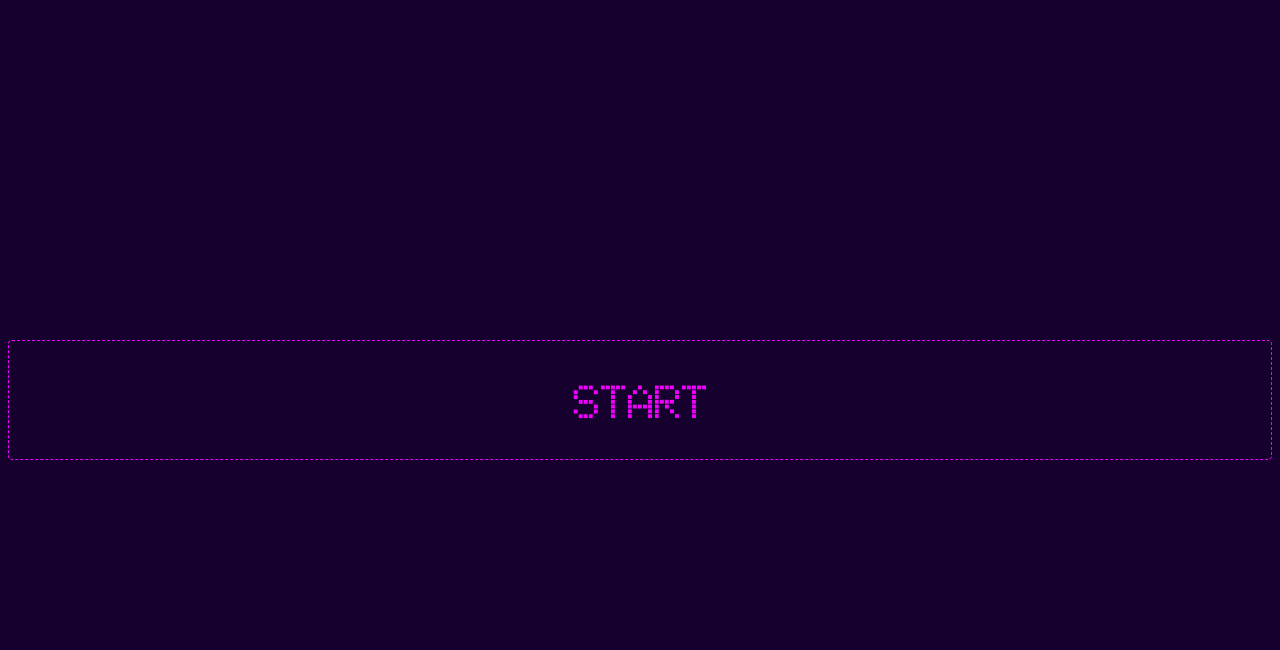
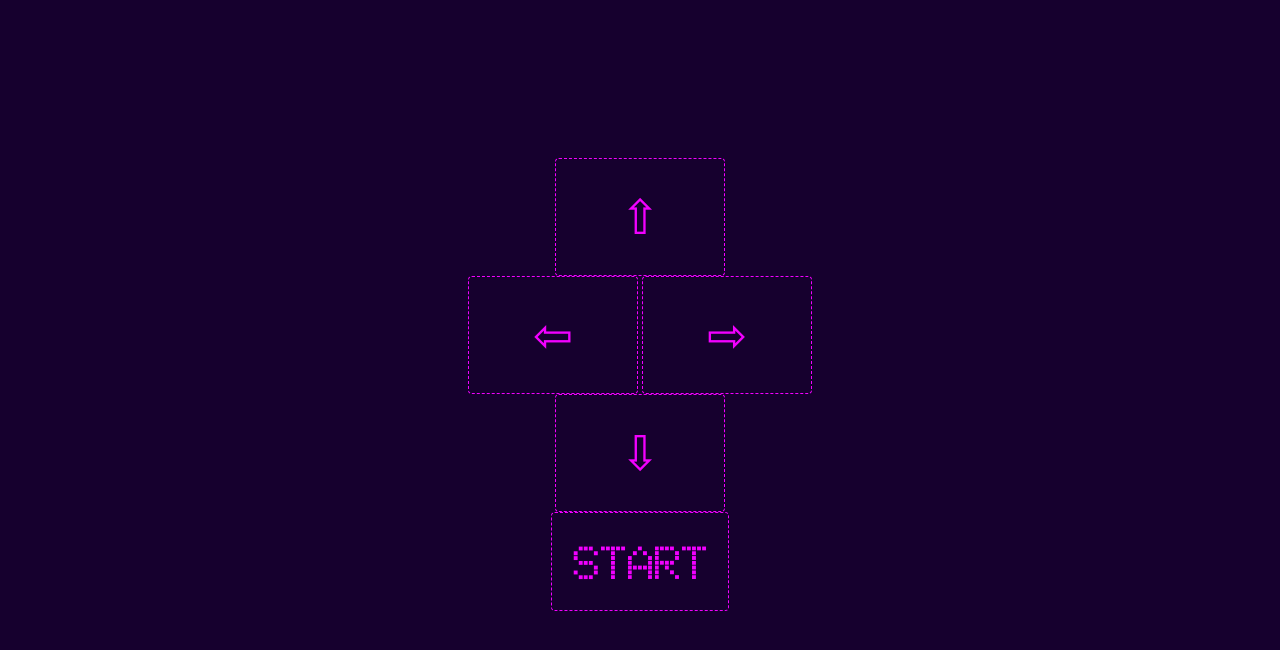
Before and after one commit to RomanDevman/coffeBrakeSnake, a PHP site: page / in a window 1280 px wide. Before the commit the part shown is almost empty. Shown: the top 650 px of the page. Run offline with PHP 8.4, Linux system fonts and the light colour scheme; a map, chart or similar area stays blank.

Commit message:
small improvements

```diff
--- a/css/main.css
+++ b/css/main.css
@@ -9,6 +9,24 @@ body {
 	position: relative;
 }
 
+.controls {
+	text-align: center;
+	margin: auto;
+}
+
+.btn {
+	width: 128px;
+	cursor: pointer;
+	font-family: PixelFont;
+	font-size: 48px;
+	display: inline-block;
+	border-radius: 4px;
+	border: 1px dashed #f200ff;
+	background-color: #16002e;
+	color: #f200ff;
+	padding: 30px 20px;
+}
+
 .start-btn {
 	cursor: pointer;
 	font-family: PixelFont;
@@ -18,14 +36,8 @@ body {
 	border: 1px dashed #f200ff;
 	background-color: #16002e;
 	color: #f200ff;
-	padding: 20px;
+	padding: 30px 20px;
 	margin: auto;
-	height: 120px;
-	position: absolute;
-	top: 0;
-	bottom: 0;
-	left: 0;
-	right: 0;
 }
 
 canvas {
--- a/index.html
+++ b/index.html
@@ -6,6 +6,19 @@
 	<meta name="HandheldFriendly" content="true">
 </head>
 <body>
+<script src="js/coffeeBrakeSnake.js"></script>
+<canvas id="game"></canvas>
+<div class="controls">
+	<span class="btn up" onclick="buttonTouch(38)">⇧</span>
+</div>
+<div class="controls">
+	<span class="btn left" onclick="buttonTouch(37)">⇦</span>
+	<span class="btn right" onclick="buttonTouch(39)">⇨</span>
+</div>
+<div class="controls">
+	<span class="btn down" onclick="buttonTouch(40)">⇩</span>
+</div>
 <button class="start-btn" onclick="startGame(event)">start</button>
-<script src="js/coffeeBrakeSnake.js"></script>
+
+
 </body>
--- a/js/coffeeBrakeSnake.js
+++ b/js/coffeeBrakeSnake.js
@@ -1,9 +1,8 @@
 function startGame(event) {
 	event.target.remove()
-	canv = document.createElement("canvas");
+	canv = document.getElementById("game");
 	cw = canv.width = 800;
 	ch = canv.height = 880;
-	document.body.appendChild(canv);
 	ctx = canv.getContext("2d");
 	document.addEventListener("keydown", keyPress);
 	setInterval(gameLoop, 1000/120);
@@ -250,19 +249,11 @@ function move() {
 	if (playerX < 0 || playerY < 0 || playerX > tilesCount - 1 || playerY > tilesCount - 1) {
 		fail();
 	}
-	ctx.shadowColor = tailColor;
-	ctx.shadowBlur = shadowBlur;
-	ctx.fillStyle = tailColor;
 	for (let i = 0; i < trail.length; i++) {
-		if (i == trail.length - 1) {
-			ctx.fillStyle = headColor;
-		}
-		ctx.fillRect(trail[i].x * gridStep, trail[i].y * gridStep, gridStep - 2, gridStep - 2);
 		if (trail[i].x == playerX && trail[i].y == playerY) {
 			fail();
 		}
 	}
-	ctx.shadowBlur = 0;
 	trail.push({ x : playerX, y : playerY});
 	while (trail.length > tail) {
 		trail.shift();
@@ -291,10 +282,10 @@ function move() {
 }
 
 function updateScore(points) {
-	baseMultiplier++;
 	baseMultiplierTime = 30;
 	points = points * (baseMultiplier * getMultiplier());
 	score += points;
+	baseMultiplier++;
 	pointSigns.push({x:playerX,y:playerY,points:points,timeLeft:60,size:46});
 }
 
@@ -352,12 +343,12 @@ function newGame() {
 	explosion = false;
 }
 
-function keyPress(evt) {
+function controls(keyCode) {
 	if (state != playState && failSound.paused) {
 		newGame();
 	}
 	if (directionChanged == false) {
-		switch(evt.keyCode) {
+		switch(keyCode) {
 			case keyLeft:
 				if (velocityX != 1) {
 					velocityX = -1; velocityY = 0;
@@ -382,3 +373,11 @@ function keyPress(evt) {
 		directionChanged = true;
 	}
 }
+
+function buttonTouch(keyCode) {
+	controls(keyCode);
+}
+
+function keyPress(evt) {
+	controls(evt.keyCode);
+}
```
